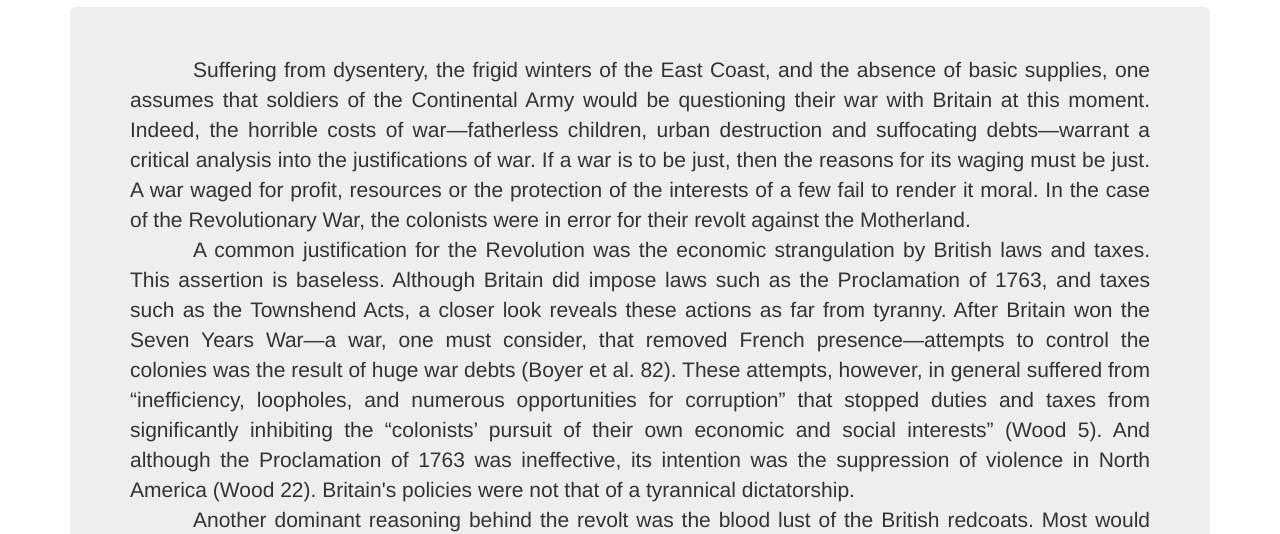
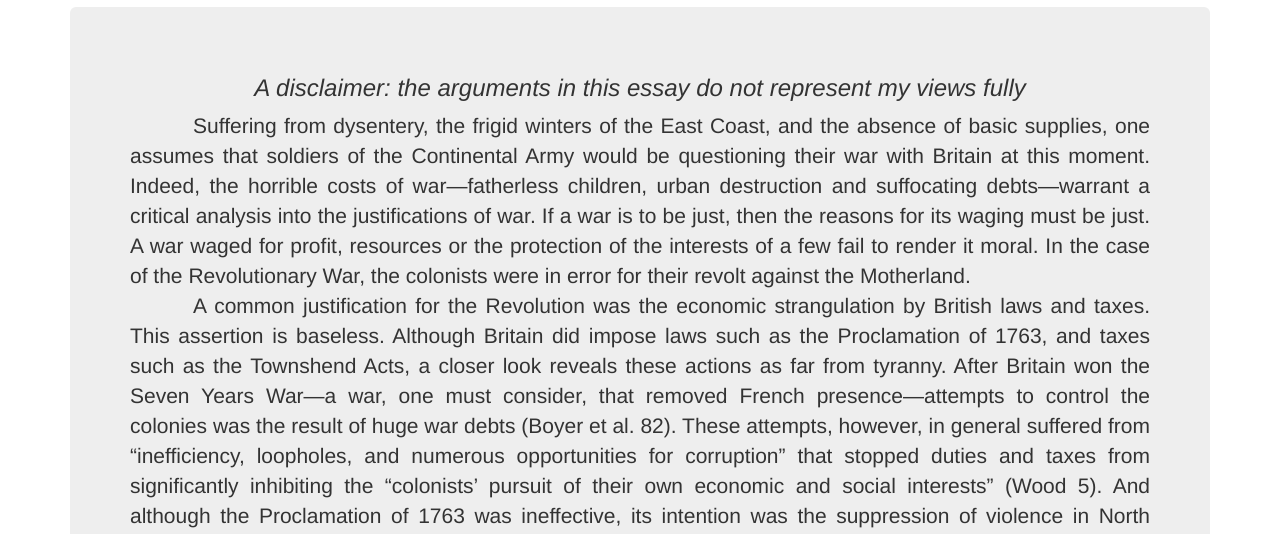
Before and after one commit to pqcfox/rubenkrueger, a plain HTML site: page acrisisofconscience.html in a window 1280 px wide. Shown: the part 274-808 px from the top of the page. Drawn offline with nearby package versions, Linux system fonts and the light colour scheme.

Commit message:
disclaimer
I added a disclaimer

```diff
--- a/acrisisofconscience.html
+++ b/acrisisofconscience.html
@@ -28,6 +28,7 @@
         <h1 id="life">A Crisis of Conscience</h1>
         <h3>by Ruben Krueger</h3>
         <div class="jumbotron">
+            <h3 class="text-middle"><i>A disclaimer: the arguments in this essay do not represent my views fully</i></h3>
             <p class="text-justify">&emsp;&emsp;&emsp;Suffering from dysentery, the frigid winters of the East Coast, and the absence of basic supplies, one assumes that
             soldiers of the Continental Army would be questioning their war with Britain at this moment.
             Indeed, the horrible costs of war—fatherless children, urban destruction and suffocating debts—warrant a critical analysis into the justifications of war.
```
